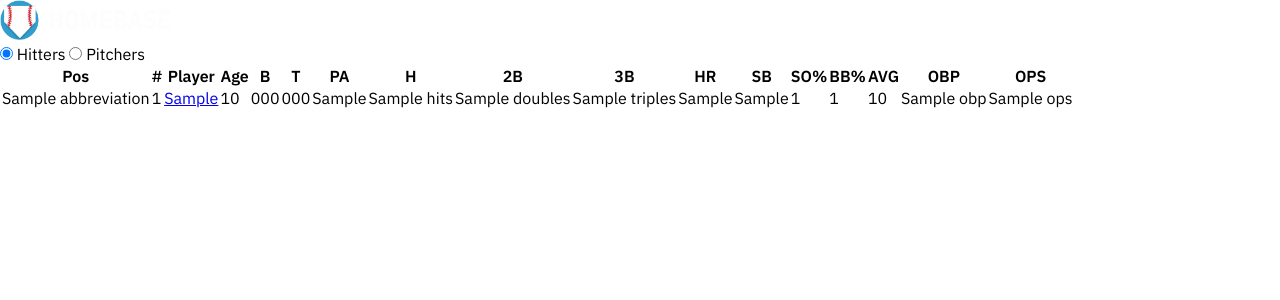
After one commit to AdamGariba/TBL-Exercise, a Flask app: page /team/1 in a window 1280 px wide. The commit adds this page. Shown: the top 300 px of the page. Run offline with Flask 2, Linux system fonts and the light colour scheme; a database or web service that is not in the repository returns one stand-in record (values such as "Sample title"); data that the repository does not hold is empty.

Commit message:
Base team component

```diff
--- a/homebase/home/routes.py
+++ b/homebase/home/routes.py
@@ -1,7 +1,11 @@
-from flask import Blueprint, render_template
+from flask import Blueprint, render_template, abort
 import requests
 
+from ..db import get_db
+
 home_bp = Blueprint('home_bp', __name__)
+
+BASE_URL = "https://statsapi.mlb.com"
 
 @home_bp.route("/")
 def index():
@@ -12,4 +16,4 @@ def index():
         results = response.json()
         return render_template("home/index.html", records=results['records'])
     except requests.exceptions.HTTPError as errh:
-        print(errh)
+        abort(errh.response.status_code)
--- a/homebase/static/css/main.css
+++ b/homebase/static/css/main.css
@@ -13,3 +13,7 @@
     padding: 0;
     font-family: 'IBM Plex Sans', sans-serif;
 }
+
+#pitchers_tbl {
+    display: none;
+}
--- /dev/null
+++ b/homebase/static/js/main.js
@@ -0,0 +1,15 @@
+var hitters_field = document.getElementById('hitters')
+var pitchers_field = document.getElementById('pitchers')
+var hitters_table = document.getElementById('hitters_tbl')
+var pitchers_table = document.getElementById('pitchers_tbl')
+
+function showTable() {
+    if(hitters_field.checked) {
+        hitters_table.style.display = "block";
+        pitchers_table.style.display = "none";
+    }
+    else if(pitchers_field.checked) {
+        pitchers_table.style.display = "block";
+        hitters_table.style.display = "none";
+    }
+}
--- /dev/null
+++ b/homebase/team/routes.py
@@ -0,0 +1,103 @@
+import copy
+from flask import Blueprint, abort, render_template
+import requests
+
+team_bp = Blueprint('team_bp', __name__)
+
+@team_bp.route('/team/<team_id>')
+def teamDetails(team_id):
+    try:
+        req = requests.get(f"https://statsapi.mlb.com/api/v1/teams/{team_id}/roster/Active?hydrate=person(stats(type=season))")
+        req.raise_for_status()
+
+        results = req.json()
+        roster = results['roster']
+
+        # Split the hitters and pitchers into two lists of dictionaries
+        pitchers = []
+        hitters = []
+
+        for player in roster:
+            if player['position']['abbreviation'] == "P":
+                player = calculatePitchingStats(player['person'], 0)
+
+                pitchers.append(player)
+            elif player['position']['abbreviation'] == "TWP":
+                # Need to get pitcher and hitter stats seperately for this type of player
+                print("For shohei ohtani")
+                twoWayPlayer, pitchIdx, hitIdx = getTwoWayPlayerStats(player['person']['id'])
+
+                hitter = copy.deepcopy(player)
+                pitcher = copy.deepcopy(player)
+
+                pitcher['person']['stats'][0] = twoWayPlayer['stats'][pitchIdx]
+                pitchers.append(pitcher['person'])
+
+                hitter['person']['stats'][0] = twoWayPlayer['stats'][hitIdx]
+                hitters.append(hitter['person'])
+
+            else:
+                player = calculateHittingStats(player['person'], 0)
+
+                hitters.append(player)
+
+
+        return render_template('team/team_details.html', pitchers=pitchers, hitters=hitters)
+    except requests.exceptions.HTTPError as errh:
+        abort(errh.response.status_code)
+
+
+def calculatePitchingStats(pitcher, statIndex):
+    if "stats" in pitcher:
+        bf = pitcher['stats'][statIndex]['splits'][0]['stat']['battersFaced']
+        so = pitcher['stats'][statIndex]['splits'][0]['stat']['strikeOuts']
+        bb = pitcher['stats'][statIndex]['splits'][0]['stat']['baseOnBalls']
+
+        # only if batters faced is not 0
+        if bf > 0:
+            pitcher['stats'][statIndex]['splits'][0]['stat']['soPercent'] = int(round((so / bf) * 100, 0))
+            pitcher['stats'][statIndex]['splits'][0]['stat']['bbPercent'] = int(round((bb / bf) * 100, 0))
+
+    return pitcher
+
+def calculateHittingStats(hitter, statIndex):
+    if "stats" in hitter:
+        pa = hitter['stats'][statIndex]['splits'][0]['stat']['plateAppearances']
+        so = hitter['stats'][statIndex]['splits'][0]['stat']['strikeOuts']
+        bb = hitter['stats'][statIndex]['splits'][0]['stat']['baseOnBalls']
+
+        # only if plate appearances is not 0
+        if pa > 0:
+            hitter['stats'][statIndex]['splits'][0]['stat']['soPercent'] = round((so / pa) * 100, 1)
+            hitter['stats'][statIndex]['splits'][0]['stat']['bbPercent'] = round((bb / pa) * 100, 1)
+
+    return hitter
+
+def getTwoWayPlayerStats(playerId):
+    try:
+        tw_req = requests.get(f"https://statsapi.mlb.com/api/v1/people/{playerId}?hydrate=stats(group=[hitting,pitching],type=[season])")
+        tw_req.raise_for_status()
+
+        result = tw_req.json()
+
+        twoWayPlayer = result['people'][0]
+
+        pitchIdx = 0
+        hitIdx = 0
+
+        if twoWayPlayer['stats'][0]['group']['displayName'] == "pitching":
+            twoWayPlayer = calculatePitchingStats(twoWayPlayer, 0)
+            twoWayPlayer = calculateHittingStats(twoWayPlayer, 1)
+            pitchIdx = 0
+            hitIdx = 1
+        else:
+            twoWayPlayer = calculatePitchingStats(twoWayPlayer, 1)
+            twoWayPlayer = calculateHittingStats(twoWayPlayer, 0)
+            pitchIdx = 1
+            hitIdx = 0
+
+
+        return twoWayPlayer, pitchIdx, hitIdx
+
+    except requests.exceptions.HTTPError as errh:
+        abort(errh.response.status_code)
--- a/homebase/templates/base.html
+++ b/homebase/templates/base.html
@@ -19,5 +19,7 @@
 
     <footer>
     </footer>
+
+    <script src="{{ url_for('static', filename='js/main.js') }}"></script>
 </body>
 </html>
--- /dev/null
+++ b/homebase/templates/team/team_details.html
@@ -0,0 +1,122 @@
+{% extends 'base.html' %}
+
+{% block content %}
+<input type="radio" id="hitters" name="player" checked="checked" onclick="showTable()">
+<label for="hitters">Hitters</label>
+<input type="radio" id="pitchers" name="player" onclick="showTable()">
+<label for="pitchers">Pitchers</label>
+
+<table id="hitters_tbl">
+    <thead>
+        <th>Pos</th>
+        <th>#</th>
+        <th>Player</th>
+        <th>Age</th>
+        <th>B</th>
+        <th>T</th>
+        <th>PA</th>
+        <th>H</th>
+        <th>2B</th>
+        <th>3B</th>
+        <th>HR</th>
+        <th>SB</th>
+        <th>SO%</th>
+        <th>BB%</th>
+        <th>AVG</th>
+        <th>OBP</th>
+        <th>OPS</th>
+    </thead>
+    <tbody>
+        {% for player in hitters %}
+        <tr>
+            <td>{{ player['primaryPosition']['abbreviation'] }}</td>
+            {% if player['primaryNumber'] %}
+                <td>{{ player['primaryNumber'] }}</td>
+            {% else %}
+                <td>-</td>
+            {% endif %}
+            <td><a href="/player/{{ player['id'] }}">{{ player['lastFirstName'] }}</a></td>
+            <td>{{ player['currentAge'] }}</td>
+            <td>{{ player['batSide']['code'] }}</td>
+            <td>{{ player['pitchHand']['code'] }}</td>
+            {% if player['stats'] %}
+                <td>{{ player['stats'][0]['splits'][0]['stat']['plateAppearances'] }}</td>
+                <td>{{ player['stats'][0]['splits'][0]['stat']['hits'] }}</td>
+                <td>{{ player['stats'][0]['splits'][0]['stat']['doubles'] }}</td>
+                <td>{{ player['stats'][0]['splits'][0]['stat']['triples'] }}</td>
+                <td>{{ player['stats'][0]['splits'][0]['stat']['homeRuns'] }}</td>
+                <td>{{ player['stats'][0]['splits'][0]['stat']['stolenBases'] }}</td>
+                <td>{{ player['stats'][0]['splits'][0]['stat']['soPercent'] }}</td>
+                <td>{{ player['stats'][0]['splits'][0]['stat']['bbPercent'] }}</td>
+                <td>{{ player['stats'][0]['splits'][0]['stat']['avg'] }}</td>
+                <td>{{ player['stats'][0]['splits'][0]['stat']['obp'] }}</td>
+                <td>{{ player['stats'][0]['splits'][0]['stat']['ops'] }}</td>
+            {% else %}
+                <td>-</td>
+                <td>-</td>
+                <td>-</td>
+                <td>-</td>
+                <td>-</td>
+                <td>-</td>
+                <td>-</td>
+                <td>-</td>
+                <td>-</td>
+                <td>-</td>
+                <td>-</td>
+            {% endif %}
+        </tr>
+        {% endfor %}
+    </tbody>
+</table>
+<table id="pitchers_tbl">
+    <thead>
+        <th>Pos</th>
+        <th>#</th>
+        <th>Pitcher</th>
+        <th>Age</th>
+        <th>T</th>
+        <th>IP</th>
+        <th>ERA</th>
+        <th>SO</th>
+        <th>BB</th>
+        <th>SO%</th>
+        <th>BB%</th>
+        <th>HR/9</th>
+        <th>OPS</th>
+    </thead>
+    <tbody>
+        {% for player in pitchers %}
+        <tr>
+            <td>{{ player['primaryPosition']['abbreviation'] }}</td>
+            {% if player['primaryNumber'] %}
+                <td>{{ player['primaryNumber'] }}</td>
+            {% else %}
+                <td>-</td>
+            {% endif %}
+            <td><a href="/player/{{ player['id'] }}">{{ player['lastFirstName'] }}</a></td>
+            <td>{{ player['currentAge'] }}</td>
+            <td>{{ player['pitchHand']['code'] }}</td>
+            {% if player['stats'] %}
+                <td>{{ player['stats'][0]['splits'][0]['stat']['inningsPitched'] }}</td>
+                <td>{{ player['stats'][0]['splits'][0]['stat']['era'] }}</td>
+                <td>{{ player['stats'][0]['splits'][0]['stat']['strikeOuts'] }}</td>
+                <td>{{ player['stats'][0]['splits'][0]['stat']['baseOnBalls'] }}</td>
+                <td>{{ player['stats'][0]['splits'][0]['stat']['soPercent'] }}%</td>
+                <td>{{ player['stats'][0]['splits'][0]['stat']['bbPercent'] }}%</td>
+                <td>{{ player['stats'][0]['splits'][0]['stat']['homeRunsPer9'] }}</td>
+                <td>{{ player['stats'][0]['splits'][0]['stat']['ops'] }}</td>
+            {% else %}
+                <td>-</td>
+                <td>-</td>
+                <td>-</td>
+                <td>-</td>
+                <td>-</td>
+                <td>-</td>
+                <td>-</td>
+                <td>-</td>
+            {% endif %}
+        </tr>
+        {% endfor %}
+    </tbody>
+</table>
+{% endblock %}
```
Also changed, not shown: homebase/templates/macros.html (line endings or trailing spaces).
